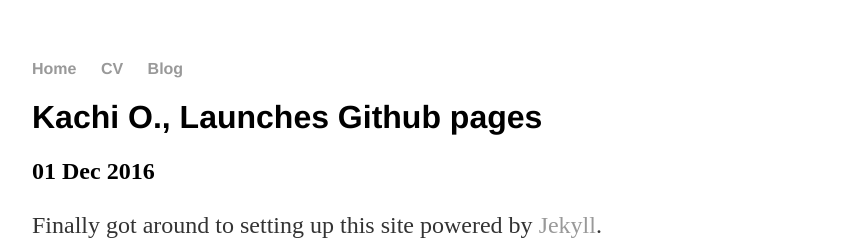
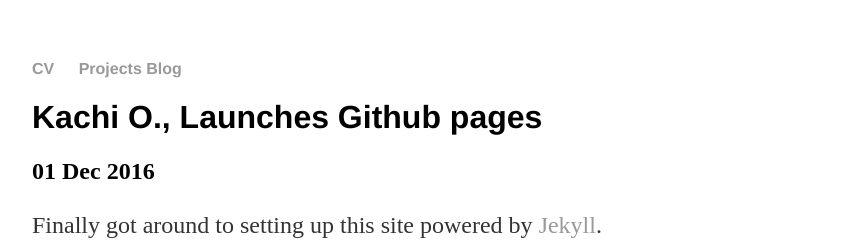
Before and after one commit to kachiO/kachio.github.io, a Jekyll site: the page built from _posts/2016-12-01-Hello-Github-Pages.md, in a window 1280 px wide. Shown: the top 252 px of the page, without its empty margins (160-1003 px from the left). Built offline with Jekyll 4.4.1, drawn with Linux system fonts in a browser that asks for light colours.

Commit message:
Update default.html

```diff
--- a/_layouts/default.html
+++ b/_layouts/default.html
@@ -8,9 +8,8 @@
 	<body>
 		<nav>
     		<ul>
-        		<li><a href="/">Home</a></li>
         		<li><a href="/assets/KachiO_CV_2016.pdf">CV</a></li>
-        		<li><a href="/blog">Blog</a></li>
+        		<li><a href="/blog">Projects Blog</a></li>
     		</ul>
 		</nav>
 		<div class="container">
```
